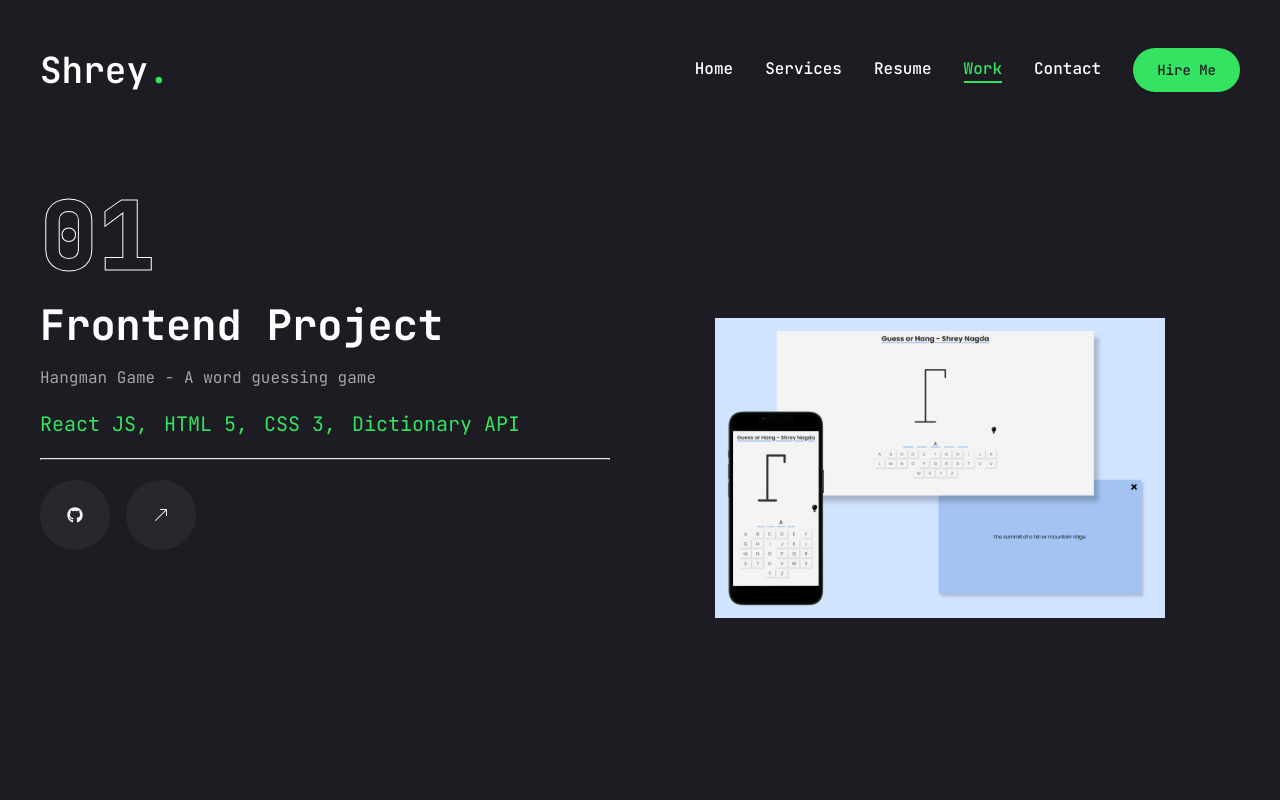
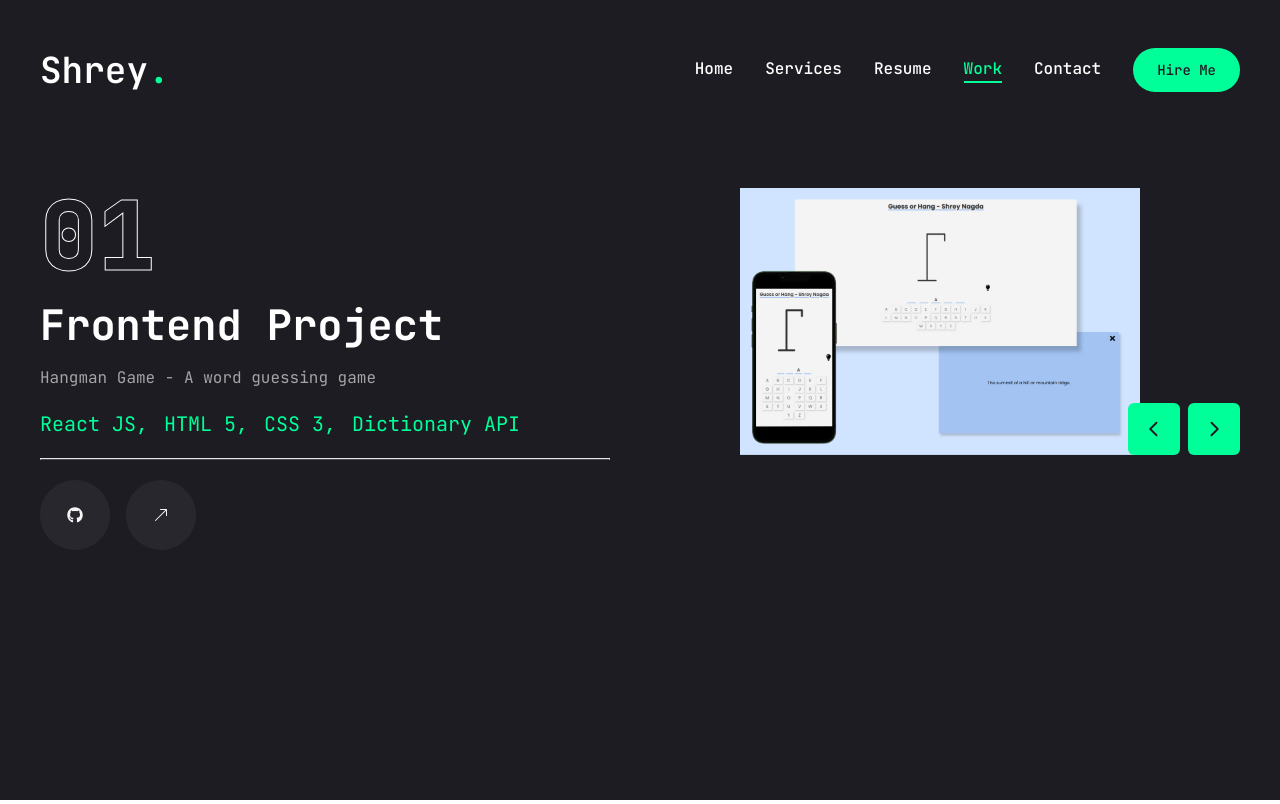
Before and after one commit to ShreyNagda/portfolio, a Next.js app: page /work in a window 1280 px wide. Built offline with nearby package versions, Linux system fonts and the light colour scheme.

Commit message:
Added Swiper Buttons

```diff
--- a/app/globals.css
+++ b/app/globals.css
@@ -50,7 +50,8 @@
   --radius: 0.625rem;
   --background: oklch(1 0 0);
   --foreground: oklch(0.145 0 0);
-  --accent: oklch(0.805 0.222 147.1); /* #00FF99 */
+  --accent: #00FF99; /* #00FF99 */
+  --accentdark: #00965a;
   --accent-foreground: oklch(0.205 0 0); /* readable dark foreground */
   --accent-hover: oklch(0.752 0.215 147.1); /* #00e187 */
   --card: oklch(1 0 0);
@@ -85,6 +86,7 @@
 .dark {
   --background: oklch(0.145 0 0);
   --foreground: oklch(0.985 0 0);
+  --accent: oklch(0.805 0.222 147.1);
   --card: oklch(0.205 0 0);
   --card-foreground: oklch(0.985 0 0);
   --popover: oklch(0.205 0 0);
@@ -143,4 +145,22 @@
     color: transparent;
     -webkit-text-stroke: 1px #00ff99;
   }
+
+    ::-webkit-scrollbar {
+    width: 8px;
+    height: 8px;
+  }
+
+  ::-webkit-scrollbar-track {
+    background-color: var(--primary); /* or use Tailwind value like theme('colors.gray.200') */
+  }
+
+  ::-webkit-scrollbar-thumb {
+    background-color: var(--accent); /* or Tailwind value like theme('colors.gray.600') */
+    border-radius: 9999px;
+  }
+
+  ::-webkit-scrollbar-thumb:hover {
+    background-color: #374151; /* Tailwind gray-700 */
+  }
 }
--- a/app/page.tsx
+++ b/app/page.tsx
@@ -2,6 +2,7 @@ import Photo from "@/components/Photo";
 import Socials from "@/components/Socials";
 import Stats from "@/components/Stats";
 import { Button } from "@/components/ui/button";
+import Link from "next/link";
 import { MdOutlineFileDownload } from "react-icons/md";
 
 export default function Home() {
@@ -21,8 +22,14 @@ export default function Home() {
             </p>
             <div className="flex flex-col lg:flex-row items-center gap-8">
               <Button variant="outline">
-                <span>Download CV</span>
-                <MdOutlineFileDownload className="w-9 h-9" />
+                <Link
+                  href={"/Resume.pdf"}
+                  download
+                  className="flex gap-2 items-center"
+                >
+                  <span>Download CV</span>
+                  <MdOutlineFileDownload className="w-10 h-10" />
+                </Link>
               </Button>
               <div className="mb-9 lg:mb-0">
                 <Socials className="flex gap-6" />
--- a/app/resume/page.tsx
+++ b/app/resume/page.tsx
@@ -11,6 +11,7 @@ import {
   SiFlask,
   SiFastapi,
   SiReact,
+  SiGithub,
 } from "react-icons/si";
 
 import { LuGraduationCap } from "react-icons/lu";
@@ -129,6 +130,7 @@ const skills = {
     { name: "Python", icon: <SiPython /> },
     { name: "Flask", icon: <SiFlask /> },
     { name: "Fastapi", icon: <SiFastapi /> },
+    { name: "Github", icon: <SiGithub /> },
   ],
 };
 
--- a/app/work/page.tsx
+++ b/app/work/page.tsx
@@ -12,6 +12,7 @@ import { Swiper, SwiperSlide } from "swiper/react";
 import "swiper/css";
 import { Swiper as SwiperType } from "swiper/types";
 import Image from "next/image";
+import SliderButtons from "@/components/SliderButtons";
 
 const projects = [
   {
@@ -81,7 +82,7 @@ export default function Work() {
           transition: { delay: 2, duration: 0.4, ease: "easeIn" },
         }}
       >
-        <div className="min-h-[60vh] flex flex-col justify-center lg:flex-row lg:gap-[30px] py-12">
+        <div className="flex flex-col justify-center lg:flex-row lg:gap-[30px] py-12">
           <div className="order-2 lg:order-none w-full lg:w-[50%] lg:h-[460px] flex flex-col lg:justify-between">
             <div className="flex flex-col gap-[20px]">
               <div className="text-8xl leading-none text-outline text-transparent font-extrabold">
@@ -138,28 +139,29 @@ export default function Work() {
             <Swiper
               spaceBetween={30}
               slidesPerView={1}
-              className="lg:h-[520px] mb-12"
+              className="md:mb-12"
               onSlideChange={(swiper) => handleSlideChange(swiper)}
             >
               {projects.map((project, index) => (
                 <SwiperSlide key={index}>
-                  <div className="lg:h-[560px] relative group flex justify-center items-center">
+                  <div className="relative group flex justify-center items-center">
                     {/* Overlay */}
                     <div className=""></div>
                     {/* Image */}
-                    <div className="">
+                    <div className="w-auto md:w-[400px] min-h-[180px] md:h-auto ">
                       <Image
                         src={project.thumbnail}
                         alt={project.title}
-                        width={300}
-                        height={200}
+                        width={400}
+                        height={300}
                         quality={100}
-                        className="object-cover lg:scale-150"
+                        // className="object-cover"
                       />
                     </div>
                   </div>
                 </SwiperSlide>
               ))}
+              <SliderButtons />
             </Swiper>
           </div>
         </div>
--- /dev/null
+++ b/components/SliderButtons.tsx
@@ -0,0 +1,24 @@
+"use client";
+
+import { useSwiper } from "swiper/react";
+import { PiCaretLeftBold, PiCaretRightBold } from "react-icons/pi";
+
+export default function SliderButtons() {
+  const swiper = useSwiper();
+  return (
+    <div className="w-full absolute bottom-[calc(50%_-_15px)] lg:bottom-0 right-0 z-20 flex justify-between lg:justify-end items-center lg:gap-2">
+      <button
+        onClick={() => swiper.slidePrev()}
+        className="rounded-sm bg-accent p-2 md:p-4 text-primary md:text-xl"
+      >
+        <PiCaretLeftBold />
+      </button>
+      <button
+        onClick={() => swiper.slideNext()}
+        className="rounded-sm bg-accent p-2 md:p-4 text-primary md:text-xl"
+      >
+        <PiCaretRightBold />
+      </button>
+    </div>
+  );
+}
--- a/components/Socials.tsx
+++ b/components/Socials.tsx
@@ -3,10 +3,10 @@ import { FaGithub, FaLinkedinIn, FaYoutube } from "react-icons/fa";
 import { RiInstagramFill } from "react-icons/ri";
 
 const socials = [
-  { icon: <FaGithub />, path: "" },
-  { icon: <FaLinkedinIn />, path: "" },
-  { icon: <RiInstagramFill />, path: "" },
-  { icon: <FaYoutube />, path: "" },
+  { icon: <FaGithub />, path: "http://github.com/ShreyNagda/" },
+  { icon: <FaLinkedinIn />, path: "https://www.linkedin.com/in/shrey-nagda/" },
+  { icon: <RiInstagramFill />, path: "https://www.instagram.com/shrey_nagda/" },
+  { icon: <FaYoutube />, path: "https://www.youtube.com/@shreynagda" },
 ];
 export default function Socials({ className }: { className: string }) {
   return (
@@ -15,6 +15,7 @@ export default function Socials({ className }: { className: string }) {
         <Link
           key={index}
           href={social.path}
+          target="_blank"
           className="w-9 h-9 border border-accent rounded-full flex justify-center items-center text-accent text-lg hover:bg-accent hover:text-primary hover:transition-all duration-500"
         >
           {social.icon}
```
Also changed, not shown: 1 other file (tests, documents, lock files or other folders).
